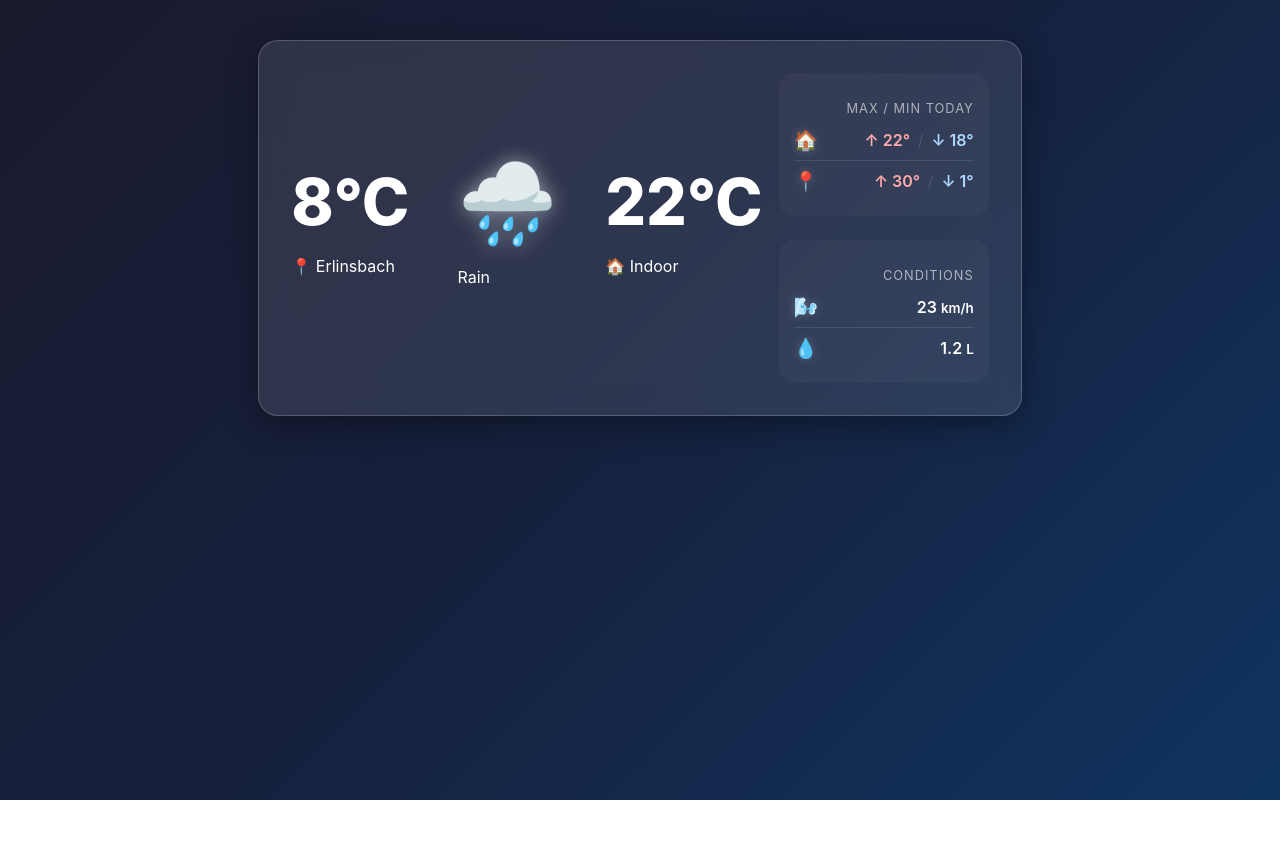
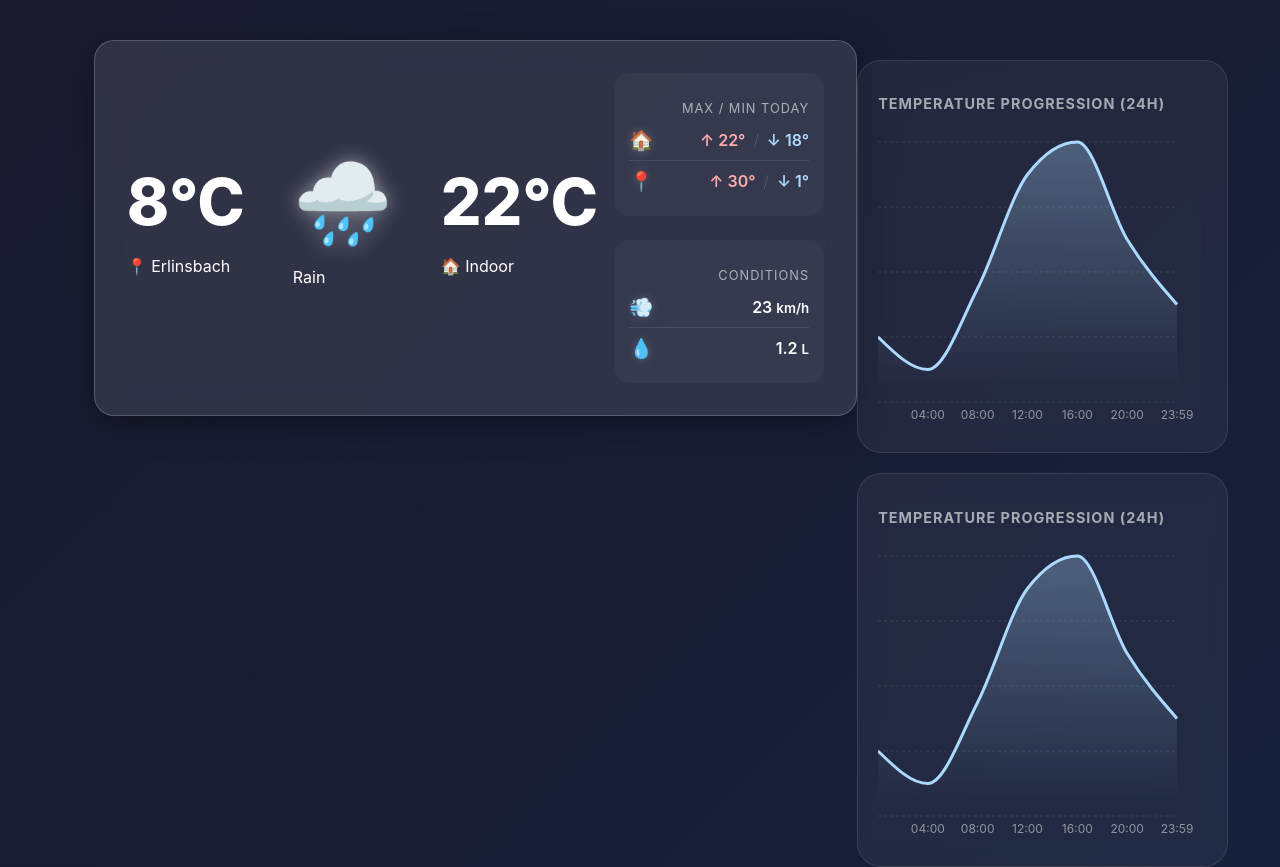
Before and after one commit to seanat0r/weather_station, a React app in the folder frontend/: page / in a window 1280 px wide. Shown: the top 867 px of the page. Before the commit the page ends 800 px from the top, so only its background shows below. Built offline with nearby package versions, Linux system fonts and the light colour scheme; the HTML template or start-up script is replaced by a standard one.

Commit message:
added html layout

```diff
--- a/frontend/package.json
+++ b/frontend/package.json
@@ -11,7 +11,8 @@
   },
   "dependencies": {
     "react": "^19.2.0",
-    "react-dom": "^19.2.0"
+    "react-dom": "^19.2.0",
+    "recharts": "^3.7.0"
   },
   "devDependencies": {
     "@eslint/js": "^9.39.1",
--- a/frontend/src/components/board.tsx
+++ b/frontend/src/components/board.tsx
@@ -1,17 +1,106 @@
-function tile() {
+import { AreaChart, Area, XAxis, YAxis, CartesianGrid, Tooltip, ResponsiveContainer } from 'recharts';
+import '../css/weather-chart.css'
+
+const data = [
+  { time: '00:00', temp: 12 },
+  { time: '04:00', temp: 10 },
+  { time: '08:00', temp: 15 },
+  { time: '12:00', temp: 22 },
+  { time: '16:00', temp: 24 },
+  { time: '20:00', temp: 18 },
+  { time: '23:59', temp: 14 },
+];
+
+function Tile() {
     return (
         <>
             <div className="tile">
-
+                <Graph /> {/* 24 h temp */}
+                <Graph /> {/* 07 d temp */}
+                <Graph /> {/* 01 M temp */}
+                <Graph /> {/* 24 h hum */}
+                <Graph /> {/* 07 d hum */}
+                <Graph /> {/* 01 M hum */}
+                <Graph /> {/* 24 h press */}
+                <Graph /> {/* 07 d press*/}
+                <Graph /> {/* 01 M press*/}
+                <TotalRain/>
+                <Forecast />
             </div>
         </>
     )
 }
 
+function Graph() {
+    return (
+        <div className="chart-container">
+      <h3 className="chart-title">temperature progression (24h)</h3>
+      <div style={{ width: '100%', height: 300 }}>
+        <ResponsiveContainer>
+          <AreaChart data={data} margin={{ top: 10, right: 30, left: 0, bottom: 0 }}>
+            <defs>
+              <linearGradient id="colorTemp" x1="0" y1="0" x2="0" y2="1">
+                <stop offset="5%" stopColor="#acd9ff" stopOpacity={0.3}/>
+                <stop offset="95%" stopColor="#acd9ff" stopOpacity={0}/>
+              </linearGradient>
+            </defs>
+            <CartesianGrid strokeDasharray="3 3" vertical={false} stroke="rgba(255,255,255,0.1)" />
+            <XAxis
+              dataKey="time"
+              axisLine={false}
+              tickLine={false}
+              tick={{fill: 'white', opacity: 0.5, fontSize: 12}}
+            />
+            <YAxis
+              hide={true}
+              domain={['auto', 'auto']}
+            />
+            <Tooltip
+              contentStyle={{ backgroundColor: 'rgba(0,0,0,0.6)', border: 'none', borderRadius: '10px', color: 'white' }}
+              itemStyle={{ color: '#acd9ff' }}
+            />
+            <Area
+              type="monotone"
+              dataKey="temp"
+              stroke="#acd9ff"
+              strokeWidth={3}
+              fillOpacity={1}
+              fill="url(#colorTemp)"
+            />
+          </AreaChart>
+        </ResponsiveContainer>
+      </div>
+    </div>
+    )
+}
+
+function TotalRain() {
+  return (
+    <>
+      <h3>Total rain past 24h</h3>
+      <div>
+        <span>🌧️</span>
+        <p>Total rain in: <br/></p>
+        <p>25 l</p>
+      </div>
+    </>
+  )
+}
+
+function Forecast() {
+  return (
+    <>
+      <h3>Forecast</h3>
+      <span>⛈️</span>
+      <p>It's likely to comes a storm!</p>
+    </>
+  )
+}
+
 export default function Board() {
     return (
         <>
-            {tile}
+            <Tile />
         </>
     )
 }
--- a/frontend/src/components/title.tsx
+++ b/frontend/src/components/title.tsx
@@ -45,7 +45,7 @@ export default function WeatherHeader() {
                 <div className="stat-group">
                     <p className="stat-label">Conditions</p>
                     <div className="temp-row">
-                        <span className="loc-icon">🌬️</span>
+                        <span className="loc-icon">💨</span>
                         <div className="temp-minmax">
                             <span className="wind-value">23 <small>km/h</small></span>
                         </div>
--- /dev/null
+++ b/frontend/src/css/weather-chart.css
@@ -0,0 +1,20 @@
+.chart-container {
+    background: rgba(255, 255, 255, 0.05);
+    backdrop-filter: blur(12px);
+    -webkit-backdrop-filter: blur(12px);
+    border: 1px solid rgba(255, 255, 255, 0.1);
+    border-radius: 24px;
+    padding: 20px;
+    margin-top: 20px;
+    width: 100%;
+    max-width: 900px;
+    color: white;
+}
+
+.chart-title {
+    font-size: 0.9rem;
+    text-transform: uppercase;
+    letter-spacing: 1px;
+    opacity: 0.6;
+    margin-bottom: 20px;
+}
```
Also changed, not shown: 1 other file (tests, documents, lock files or other folders).
